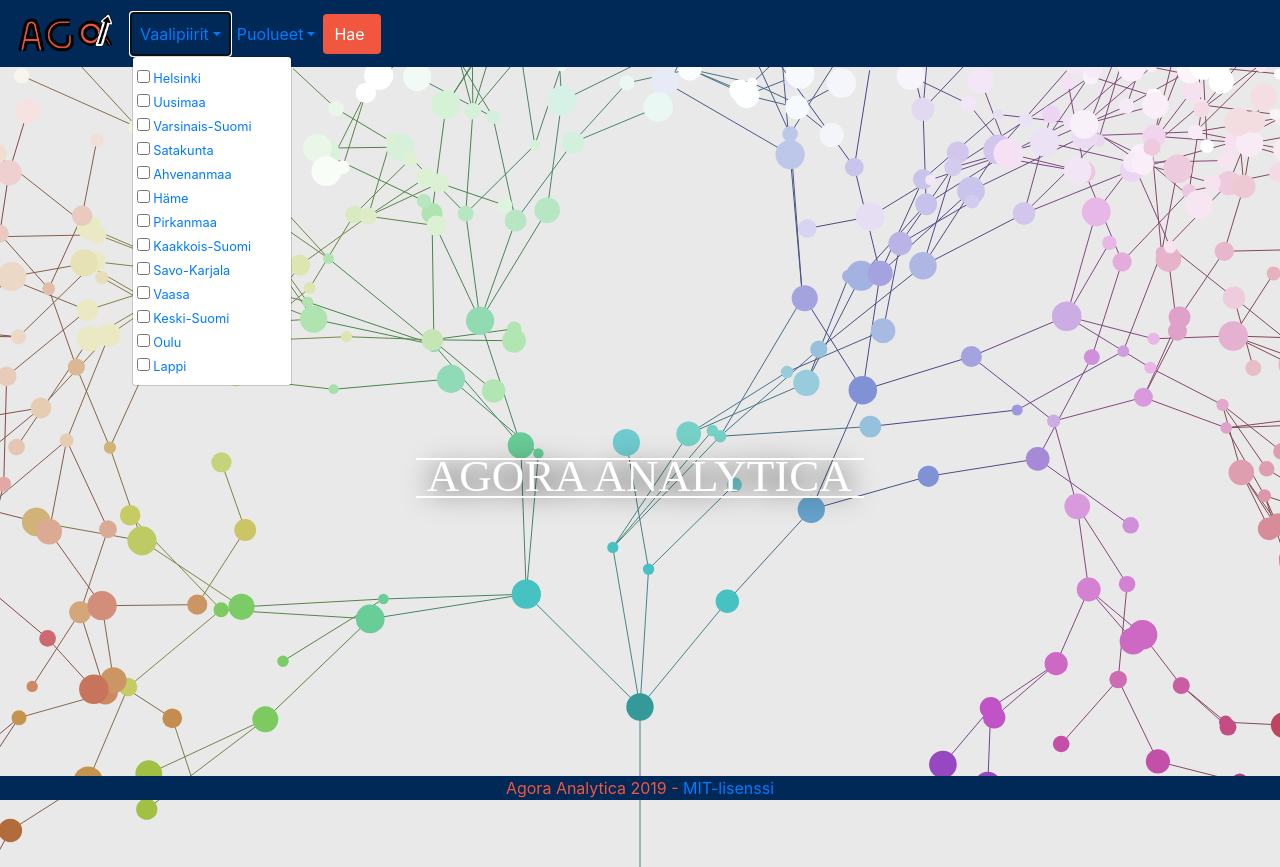
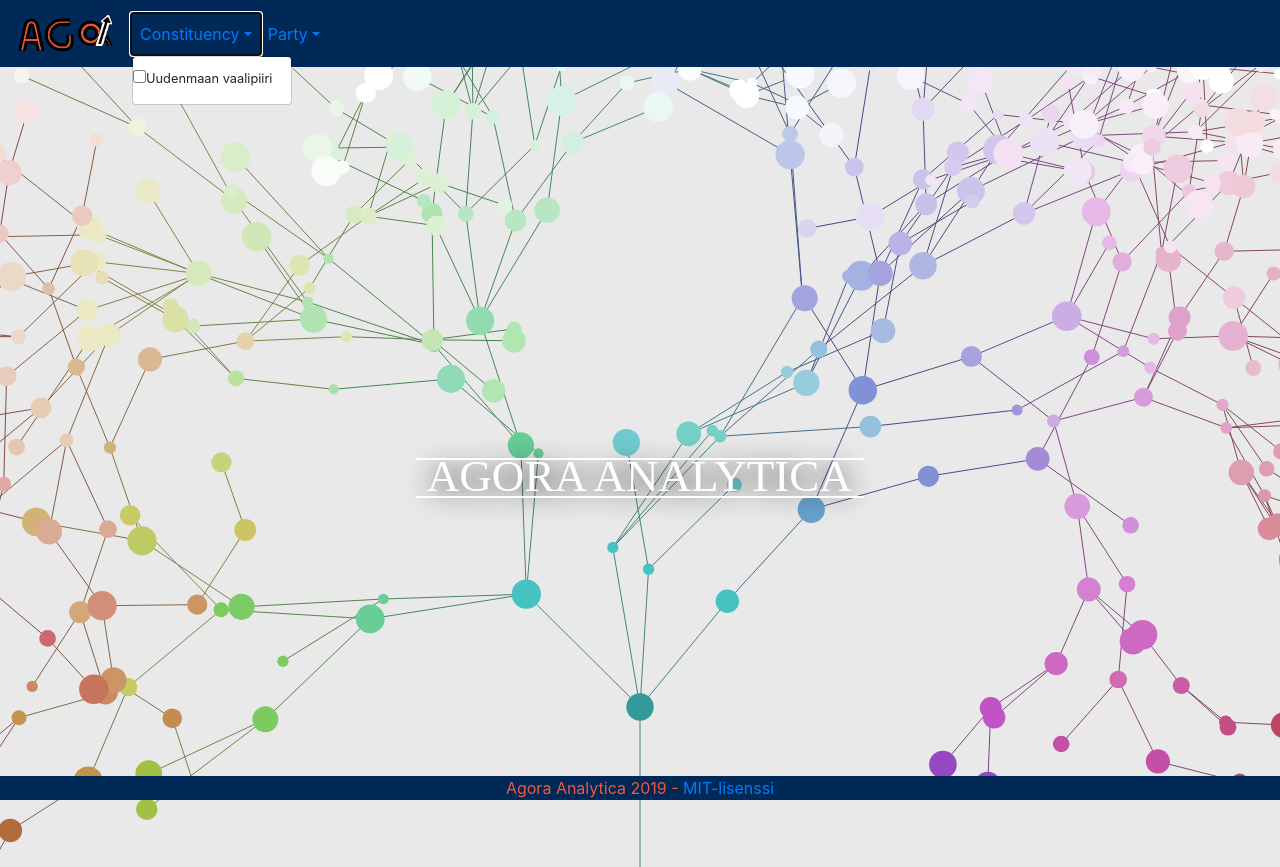
Before and after one commit to isoteemu/agora-analytica, a Flask app: page / in a window 1280 px wide, after a click on "Constituency". Run offline with Flask 2, Linux system fonts and the light colour scheme; parts of the project's set-up code (start-up, migrations or seed data) failed here and were passed over; some libraries are stand-ins or nearby versions.

Commit message:
Placeholder koodi filtteröinnille.

```diff
--- a/agora_analytica/flask/static/css/graph.scss.css
+++ b/agora_analytica/flask/static/css/graph.scss.css
@@ -18,20 +18,25 @@
   svg.graph .links line {
     stroke: #737373; }
   svg.graph .nodes .node .topic {
-    transition: all 0.3s;
+    transition: all 0.5s;
     font-size: 0.3em;
     fill: #fff;
     filter: drop-shadow(0 0 0.05em black);
     display: none;
     opacity: 0; }
+  svg.graph .nodes .node.filtered {
+    display: none; }
   svg.graph .nodes .node circle {
-    transition: all 0.3s;
+    transition: all 0.5s;
     filter: grayscale(0) blur(0) drop-shadow(0 1px 5px rgba(0, 0, 5, 0.233)); }
   svg.graph .nodes:hover .node.hover circle {
+    stroke-width: 4.8px;
     filter: grayscale(0) blur(0) drop-shadow(0 1px 5px rgba(0, 0, 5, 0.233)); }
   svg.graph .nodes:hover .node.hover .topic {
     opacity: 1;
     display: inline; }
+  svg.graph .nodes:hover .node.related circle {
+    filter: grayscale(0) blur(0) drop-shadow(0 1px 5px rgba(0, 0, 5, 0.233)); }
   svg.graph .nodes:hover .node:not(.hover) circle {
     filter: grayscale(100%) blur(1px) drop-shadow(0 1px 5px rgba(0, 0, 5, 0.233)); }
   svg.graph .nodes .node.active circle {
--- a/agora_analytica/flask/static/graph.js
+++ b/agora_analytica/flask/static/graph.js
@@ -94,9 +94,27 @@
 
 }
 
+function graph_filter(filter_rules) {
+    console.log("Filteröidään:", filter_rules);
+    graph.svg.selectAll("g.nodes g.node").each(function(data) {
+        for(rule in filter_rules) {
+            // If any of rules matched, this node is to be hidden.
+            if(filter_rules[rule].includes(data[rule])) {
+                d3.select(this).classed("filtered", true);
+                // No need for further processing.
+                return
+            }
+
+        }
+        // No rule matched, can be shown
+        d3.select(this).classed("filtered", false);
+
+    });
+}
+
 function node_color(d) {
     let party = parties.find(function(x) {
-        if(x.itemLabel.includes(d.party)) return true;
+        if("itemLabel" in x && x.itemLabel.includes(d.party)) return true;
         if("itemAltLabel" in x) return x.itemAltLabel.includes(d.party)
     });
     let color = party && "sRGB_color_hex_triplet" in party ? "#"+party.sRGB_color_hex_triplet : "#CCC"
@@ -196,13 +214,12 @@
         .attr("r", graph.node_radius)
         .attr("stroke", node_color)
         .attr("fill", (d) => "url(#node-"+ d.id +"-image)")
-        .on("click", function(d) {
-            console.log(d);
-            show_node_info(d.id);
-            /*let g = d3.select(this.parentElement);
+        .on("click", function(obj) {
+            show_node_info(obj.id)
+            let g = d3.select(this.parentElement);
 
             var toggle = !g.classed("active");
-            g.classed("active", toggle);*/
+            g.classed("active", toggle);
         });
 
     const topics = graph.topics;
--- a/agora_analytica/flask/static/main.js
+++ b/agora_analytica/flask/static/main.js
@@ -25,3 +25,33 @@
 });
 })
 }
+
+function ui_init_filters(nodes) {
+    // Kerää puolueet ja vaalipiirit solmuista
+    const parties = ["--"]
+    const constituencies = ["--"]
+
+    // Generoi listat
+    parties.forEach(function(party) {
+        // Generoi HTML elementit, ja sido niihin tapahtumat
+        let list_item = $("<li><lable>").text(party);
+        checkbox.on("click", function() {
+            // Tapahtuma joka tapahtuu kun filtteriä klikataan.
+            // Tässä tulisi kerätäaktiiviset suotimet
+
+            // Filterrisääntöjen kirjoitus on dict/object, jossa avain vastaa nodesin avainta, ja arvo
+            // on lista filtteröitävistä arvoista.
+
+            // HUOMAA: Säännöt toimivat käänteisesti valinnan kanssa, eli ne filteröidään joita EI ole valittu.
+            const filter_rules = {
+                parties: [party, "muu", "party", "jota", "EI", "ole", "valittu"],
+                constituency: ["..."]
+            }
+
+            // Kutsu filtteröintiä.
+            graph_filter(filter_rules)
+        });
+        $("#filter-parties").append(list_item);
+    });
+    // constituencies.forEach(...)
+}
--- a/agora_analytica/flask/static/sass/graph.scss
+++ b/agora_analytica/flask/static/sass/graph.scss
@@ -52,6 +52,10 @@
             //    between visibility and display is quite noticable.
             display:none;
             opacity: 0;
+        }
+
+        .node.filtered {
+            display: none;
         }
 
         .node circle {
--- a/agora_analytica/flask/templates/main.html
+++ b/agora_analytica/flask/templates/main.html
@@ -25,80 +25,22 @@
             <ul class="navbar-nav">
 
                 <li class="nav-item dropdown">
-                    <a href="#" select id = "dropdownVaalip" class="nav-link dropdown-toggle" data-toggle="dropdown" >Vaalipiirit</a>
-                    <ul class="dropdown-menu">
-                        <li><a href="#" class="small" data-value="option1" tabIndex="-1">&nbsp;<input
-                                    type="checkbox" />&nbsp;Helsinki</a></li>
-                        <li><a href="#" class="small" data-value="option2" tabIndex="-1">&nbsp;<input
-                                    type="checkbox" />&nbsp;Uusimaa</a></li>
-                        <li><a href="#" class="small" data-value="option3" tabIndex="-1">&nbsp;<input
-                                    type="checkbox" />&nbsp;Varsinais-Suomi</a></li>
-                        <li><a href="#" class="small" data-value="option4" tabIndex="-1">&nbsp;<input
-                                    type="checkbox" />&nbsp;Satakunta</a></li>
-                        <li><a href="#" class="small" data-value="option5" tabIndex="-1">&nbsp;<input
-                                    type="checkbox" />&nbsp;Ahvenanmaa</a></li>
-                        <li><a href="#" class="small" data-value="option6" tabIndex="-1">&nbsp;<input
-                                    type="checkbox" />&nbsp;Häme</a></li>
-                        <li><a href="#" class="small" data-value="option7" tabIndex="-1">&nbsp;<input
-                                    type="checkbox" />&nbsp;Pirkanmaa</a></li>
-                        <li><a href="#" class="small" data-value="option8" tabIndex="-1">&nbsp;<input
-                                    type="checkbox" />&nbsp;Kaakkois-Suomi</a></li>
-                        <li><a href="#" class="small" data-value="option9" tabIndex="-1">&nbsp;<input
-                                    type="checkbox" />&nbsp;Savo-Karjala</a></li>
-                        <li><a href="#" class="small" data-value="option10" tabIndex="-1">&nbsp;<input
-                                    type="checkbox" />&nbsp;Vaasa</a></li>
-                        <li><a href="#" class="small" data-value="option11" tabIndex="-1">&nbsp;<input
-                                    type="checkbox" />&nbsp;Keski-Suomi</a></li>
-                        <li><a href="#" class="small" data-value="option12" tabIndex="-1">&nbsp;<input
-                                    type="checkbox" />&nbsp;Oulu</a></li>
-                        <li><a href="#" class="small" data-value="option13" tabIndex="-1">&nbsp;<input
-                                    type="checkbox" />&nbsp;Lappi</a></li>
+                    <a href="#" select id = "dropdownVaalip" class="nav-link dropdown-toggle" data-toggle="dropdown">{{ _("Constituency") }}</a>
+                    <ul class="dropdown-menu" id="filter-constituency">
+                        {# ESIMERKKI, poista kun lista generoidaan dynaamisesti. #}
+                        <li><label class="small"><input type="checkbox" onchange="! this.checked ? graph_filter({constituency: ['Uudenmaan vaalipiiri']}) : graph_filter({});" />Uudenmaan vaalipiiri</label></li>
                     </ul>
                 </li>
 
                 <li class="nav-item dropdown">
-                    <a href="#" class="nav-link dropdown-toggle" data-toggle="dropdown">Puolueet</a>
-                    <ul class="dropdown-menu">
-                        <li><a href="#" class="small" data-value="option1" tabIndex="-1">&nbsp;<input
-                                    type="checkbox" />&nbsp;Suomen Sosialidemokraattinen Puolue</a></li>
-                        <li><a href="#" class="small" data-value="option2" tabIndex="-1">&nbsp;<input
-                                    type="checkbox" />&nbsp;Perussuomalaiset</a></li>
-                        <li><a href="#" class="small" data-value="option3" tabIndex="-1">&nbsp;<input
-                                    type="checkbox" />&nbsp;Kansallinen Kokoomus</a></li>
-                        <li><a href="#" class="small" data-value="option4" tabIndex="-1">&nbsp;<input
-                                    type="checkbox" />&nbsp;Suomen Keskusta</a></li>
-                        <li><a href="#" class="small" data-value="option5" tabIndex="-1">&nbsp;<input
-                                    type="checkbox" />&nbsp;Vihreä liitto</a></li>
-                        <li><a href="#" class="small" data-value="option6" tabIndex="-1">&nbsp;<input
-                                    type="checkbox" />&nbsp;Vasemmistoliitto</a></li>
-                        <li><a href="#" class="small" data-value="option7" tabIndex="-1">&nbsp;<input
-                                    type="checkbox" />&nbsp;Suomen ruotsalainen kansanpuolue</a></li>
-                        <li><a href="#" class="small" data-value="option8" tabIndex="-1">&nbsp;<input
-                                    type="checkbox" />&nbsp;Suomen Kristillisdemokraatit</a></li>
-                        <li><a href="#" class="small" data-value="option9" tabIndex="-1">&nbsp;<input
-                                    type="checkbox" />&nbsp;Liike Nyt</a></li>
-                        <li><a href="#" class="small" data-value="option10" tabIndex="-1">&nbsp;<input
-                                    type="checkbox" />&nbsp;Eläinoikeuspuolue</a></li>
-                        <li><a href="#" class="small" data-value="option11" tabIndex="-1">&nbsp;<input
-                                    type="checkbox" />&nbsp;Feministinen puolue</a></li>
-                        <li><a href="#" class="small" data-value="option12" tabIndex="-1">&nbsp;<input
-                                    type="checkbox" />&nbsp;Itsenäisyyspuolue</a></li>
-                        <li><a href="#" class="small" data-value="option13" tabIndex="-1">&nbsp;<input
-                                    type="checkbox" />&nbsp;Kansalaispuolue</a></li>
-                        <li><a href="#" class="small" data-value="option14" tabIndex="-1">&nbsp;<input
-                                    type="checkbox" />&nbsp;Liberaalipuolue</a></li>
-                        <li><a href="#" class="small" data-value="option15" tabIndex="-1">&nbsp;<input
-                                    type="checkbox" />&nbsp;Piraattipuolue</a></li>
-                        <li><a href="#" class="small" data-value="option16" tabIndex="-1">&nbsp;<input
-                                    type="checkbox" />&nbsp;Seitsemän tähden liike</a></li>
-                        <li><a href="#" class="small" data-value="option17" tabIndex="-1">&nbsp;<input
-                                    type="checkbox" />&nbsp;Sininen tulevaisuus</a></li>
-                        <li><a href="#" class="small" data-value="option18" tabIndex="-1">&nbsp;<input
-                                    type="checkbox" />&nbsp;Suomen Kansa Ensin</a></li>
+                    <a href="#" class="nav-link dropdown-toggle" data-toggle="dropdown">{{_("Party")}}</a>
+                    <ul class="dropdown-menu" id="filter-party">
+                        {# Kuin yllä #}
                     </ul>
                 </li>
-
+                {# Tälle ei ole tarvetta, poista
                 <button type="button" class="btn btn-custom" onclick="refreshGraph()">Hae</button>
+                 #}
         </div>
     </nav>
 
@@ -279,6 +221,7 @@
     d3.json('{{url_for(".data_nodes")}}', function(err, data) {
         if (err) throw err;
         process_nodes(data)
+        ui_init_filters(data)
         graph_run();
     });
     d3.json('{{url_for(".data_links")}}', function(err, data) {
```
